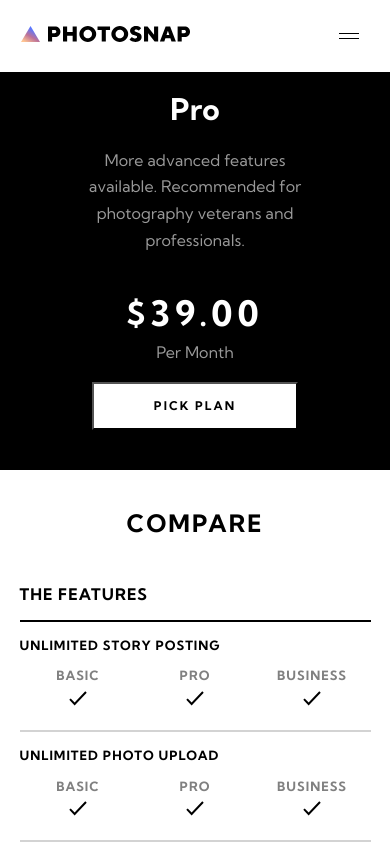
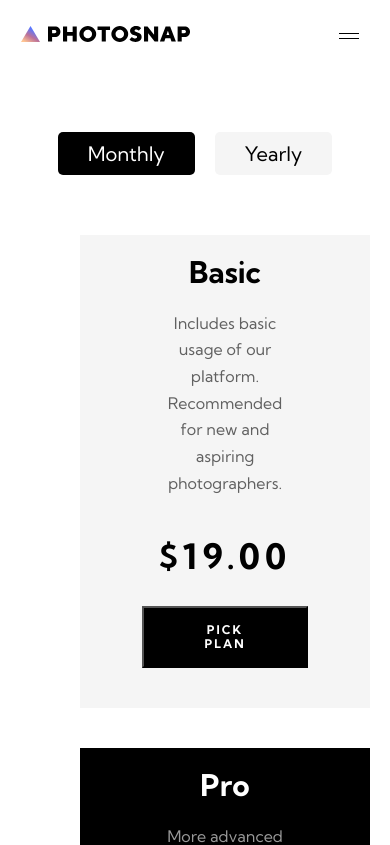
Before and after one commit to ai-is-awesome/photosnap_storyteller, a React (Create React App) app: page /pricing in a window 390 px wide. Shown: the top 845 px of the page. Built offline with nearby package versions, Linux system fonts and the light colour scheme.

Commit message:
added pricing page with js data import, working toggle bar, responsive

```diff
--- a/src/data.js
+++ b/src/data.js
@@ -30,6 +30,32 @@ const data = {
       img: img3,
     },
   ],
+  pricingCardsData: [
+    {
+      title: "Basic",
+      description:
+        "Includes basic usage of our platform. Recommended for new and aspiring photographers.",
+      pricePerMonth: "19.00",
+      pricePerYear: "200.00",
+      theme: "light",
+    },
+    {
+      title: "Pro",
+      description:
+        "More advanced features available. Recommended for photography veterans and professionals.",
+      pricePerMonth: "39.00",
+      pricePerYear: "400.00",
+      theme: "dark",
+    },
+    {
+      title: "Business",
+      description:
+        "Additional features available such as more detailed metrics. Recommended for business owners.",
+      pricePerMonth: "99.00",
+      pricePerYear: "1000.00",
+      theme: "light",
+    },
+  ],
 };
 
 export default data;
--- a/src/features/PriceCard/PriceCard.js
+++ b/src/features/PriceCard/PriceCard.js
@@ -1,17 +1,26 @@
 import React from "react";
+import classNames from "classnames";
 import "./pricecard.scss";
 
-export default function PriceCard() {
+export default function PriceCard({
+  theme,
+  title,
+  description,
+  price,
+  timePeriod,
+  ctaText,
+}) {
+  const containerClasses = classNames(
+    "prc__container",
+    theme === "light" ? "light" : "dark"
+  );
   return (
-    <div className="prc__container">
-      <div className="prc__title">Pro</div>
-      <div className="prc__description">
-        More advanced features available. Recommended for photography veterans
-        and professionals.
-      </div>
-      <div className="prc__price">$39.00</div>
-      <div className="prc__time_period">Per Month</div>
-      <button className="prc__cta">Pick Plan</button>
+    <div className={containerClasses}>
+      <div className="prc__title">{title}</div>
+      <div className="prc__description">{description}</div>
+      <div className="prc__price">${price}</div>
+      <div className="prc__time_period">{timePeriod}</div>
+      <button className="prc__cta">{ctaText}</button>
     </div>
   );
 }
--- /dev/null
+++ b/src/features/PriceCard/PriceCardGroup.js
@@ -0,0 +1,84 @@
+import React, { useState } from "react";
+import classNames from "classnames";
+import PriceCard from "./PriceCard";
+import data from "../../data";
+import "./priceCardGroup.scss";
+
+export default function PriceCardGroup() {
+  const [activePrice, setActivePrice] = useState("monthly");
+  const pricingData = data["pricingCardsData"];
+
+  const priceToggleHandler = (activePriceState) => {
+    setActivePrice(activePriceState);
+  };
+
+  const pricingCardsUi = pricingData.map((data) => {
+    console.log("title: ", data.title);
+    return (
+      <PriceCard
+        title={data.title}
+        description={data.description}
+        price={
+          activePrice === "monthly" ? data.pricePerMonth : data.pricePerYear
+        }
+        ctaText="Pick Plan"
+        theme={data.theme}
+      />
+    );
+  });
+
+  return (
+    <div className="pcg__container">
+      <div className="pcg__toggle_container">
+        <button
+          onClick={() => priceToggleHandler("monthly")}
+          className={classNames(
+            activePrice === "monthly" && "pcg__active_button",
+            "pcg__button"
+          )}
+        >
+          Monthly
+        </button>
+        <button
+          onClick={() => priceToggleHandler("yearly")}
+          className={classNames(
+            activePrice === "yearly" && "pcg__active_button",
+            "pcg__button"
+          )}
+        >
+          Yearly
+        </button>
+      </div>
+      <div className="pcg__price_container">{pricingCardsUi}</div>
+    </div>
+
+    // return (
+    //   <div className="pcg__container">
+    //     <div className="pcg__toggle_container">
+    //       <button
+    //         onClick={() => priceToggleHandler("monthly")}
+    //         className={classNames(
+    //           activePrice === "monthly" && "pcg__active_button",
+    //           "pcg__button"
+    //         )}
+    //       >
+    //         Monthly
+    //       </button>
+    //       <button
+    //         onClick={() => priceToggleHandler("yearly")}
+    //         className={classNames(
+    //           activePrice === "yearly" && "pcg__active_button",
+    //           "pcg__button"
+    //         )}
+    //       >
+    //         Yearly
+    //       </button>
+    //     </div>
+    //     <div className="pcg__price_container">
+    //       <PriceCard theme={"light"} />
+    //       <PriceCard theme={"dark"} />
+    //       <PriceCard theme={"light"} />
+    //     </div>
+    //   </div>
+  );
+}
--- /dev/null
+++ b/src/features/PriceCard/priceCardGroup.scss
@@ -0,0 +1,51 @@
+@use "../../stylesheets/abstracts/mixins" as m;
+
+.pcg__price_container {
+  display: flex;
+  justify-content: center;
+  margin: 50px;
+}
+
+.pcg__price_container > * {
+  margin-right: 30px;
+  margin-left: 30px;
+}
+
+.pcg__toggle_container {
+  display: flex;
+  justify-content: center;
+  margin-top: 50px;
+  font-size: 20px;
+}
+
+.pcg__button {
+  background-color: whitesmoke;
+  // border: whitesmoke 2px solid;
+  border: none;
+  color: black;
+  padding: 10px 30px;
+  border-radius: 5px;
+  cursor: pointer;
+  margin: 10px;
+
+  transition: background-color 0.4s linear;
+
+  &:hover {
+    // border: black 2px solid;
+  }
+}
+
+.pcg__active_button {
+  background-color: black;
+  color: white;
+}
+
+@include m.mobile {
+  .pcg__price_container {
+    display: flex;
+    flex-direction: column;
+  }
+
+  .pcg__price_container > * {
+  }
+}
--- a/src/features/PriceCard/pricecard.scss
+++ b/src/features/PriceCard/pricecard.scss
@@ -7,9 +7,8 @@
   @include m.flex-column;
   align-items: center;
   background-color: black;
-  color: white;
   padding: 70px 30px 40px 30px;
-  width: 22%;
+  width: 25%;
   margin: auto;
 }
 
@@ -43,12 +42,32 @@
   letter-spacing: 2px;
   font-size: 12px;
   font-weight: bold;
+  cursor: pointer;
 }
 
 .prc__time_period {
   @include m.faded_white;
 }
 
+.light {
+  background-color: hsl(0, 0%, 96%);
+  color: black;
+}
+
+.dark {
+  color: white;
+}
+
+.light .prc__description {
+  color: black;
+}
+
+.light .prc__cta {
+  background-color: black;
+  color: white;
+}
+
+// Responsive for mobile
 @include m.mobile {
   .prc__container {
     width: 100%;
--- a/src/features/pages/PricingPage/PricingPage.js
+++ b/src/features/pages/PricingPage/PricingPage.js
@@ -1,7 +1,7 @@
 import React from "react";
 import { useMediaQuery } from "react-responsive";
 import Compare from "./Compare";
-import PriceCard from "../../PriceCard/PriceCard";
+import PriceCardGroup from "../../PriceCard/PriceCardGroup";
 
 export default function PricingPage() {
   const isDesktop = useMediaQuery({
@@ -10,7 +10,7 @@ export default function PricingPage() {
 
   return (
     <>
-      <PriceCard />
+      <PriceCardGroup />
       <Compare desktop={isDesktop} />
     </>
   );
```
